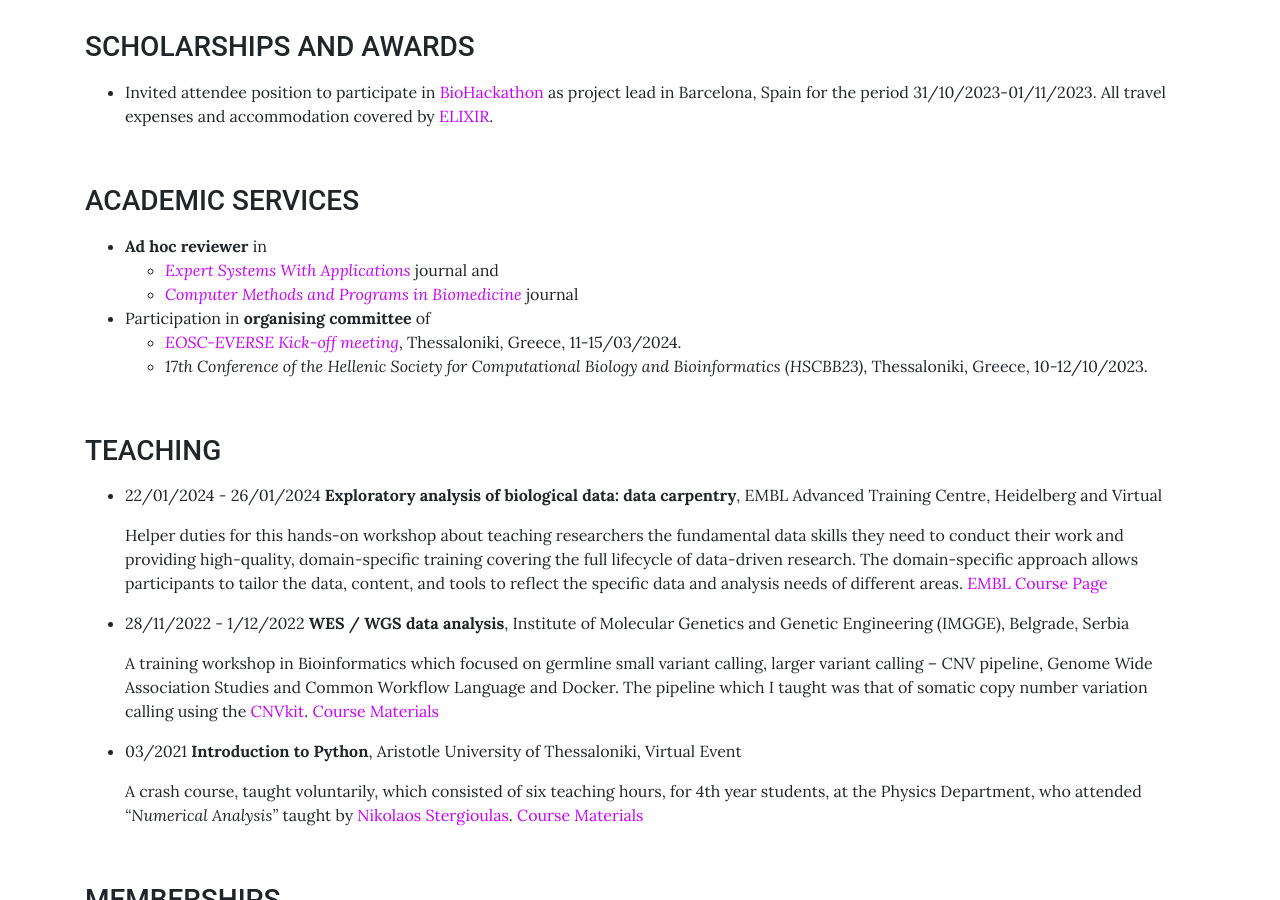
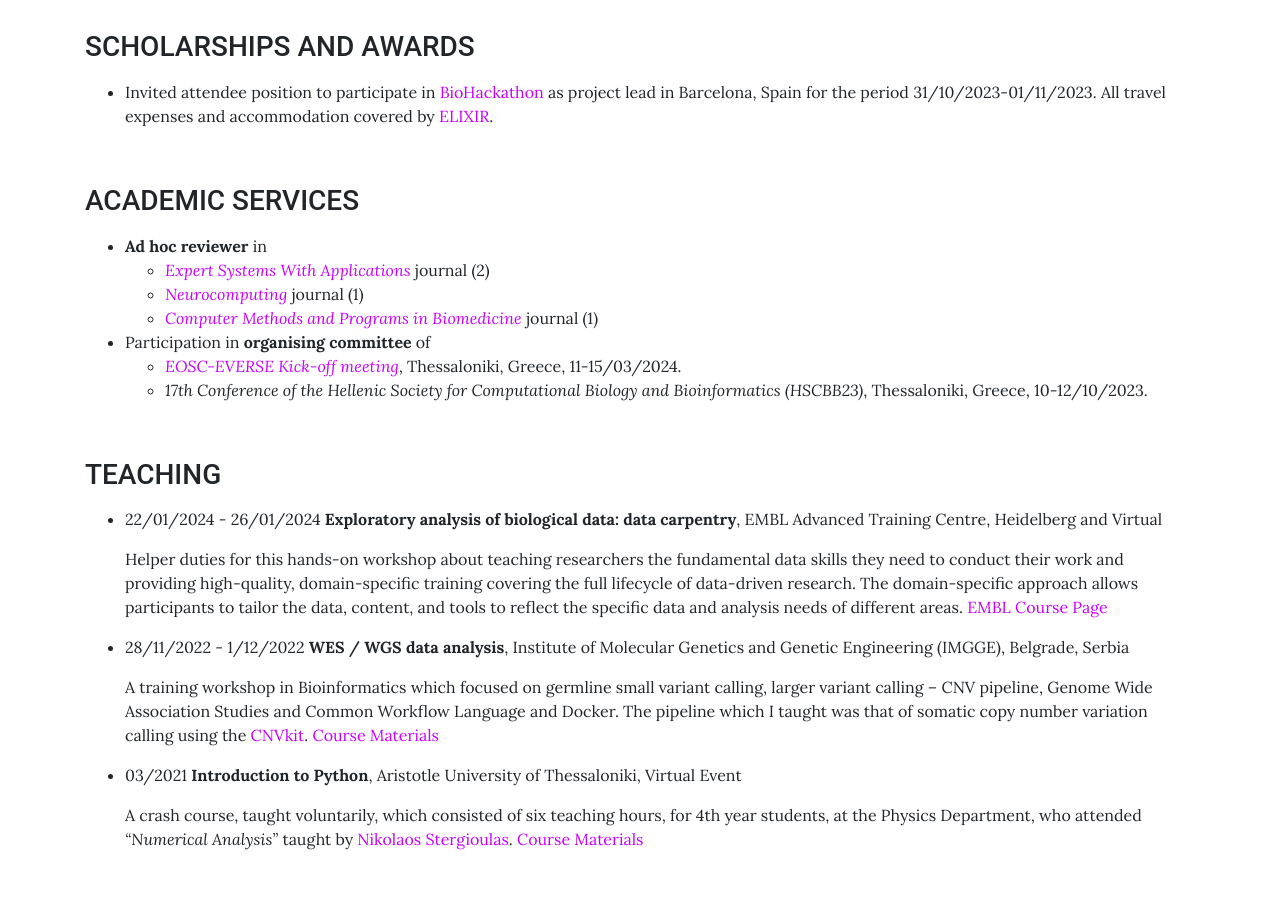
Before and after one commit to sfragkoul/sfragkoul.github.io, a Jekyll site: the page built from pages/CV.md, in a window 1280 px wide and 900 px high, scrolled down 1353 px. Built offline with Jekyll 4.4.1, drawn with Linux system fonts in a browser that asks for light colours.

Commit message:
Update CV.md

```diff
--- a/pages/CV.md
+++ b/pages/CV.md
@@ -63,8 +63,9 @@ background: /assets/img/groupLogo/CV.jpg
 <p style="margin-bottom:15px"></p>
 
 - **Ad hoc reviewer** in
-   - [*Expert Systems With Applications*](https://www.sciencedirect.com/journal/expert-systems-with-applications) journal and
-   - [*Computer Methods and Programs in Biomedicine*](https://www.sciencedirect.com/journal/computer-methods-and-programs-in-biomedicine) journal
+   - [*Expert Systems With Applications*](https://www.sciencedirect.com/journal/expert-systems-with-applications) journal (2)
+   - [*Neurocomputing*](https://www.sciencedirect.com/journal/neurocomputing) journal (1)
+   - [*Computer Methods and Programs in Biomedicine*](https://www.sciencedirect.com/journal/computer-methods-and-programs-in-biomedicine) journal (1)
 - Participation in **organising committee** of
   - [*EOSC-EVERSE Kick-off meeting*](https://everse.software/), Thessaloniki, Greece, 11-15/03/2024.
   - *17th Conference of the Hellenic Society for Computational Biology and Bioinformatics (HSCBB23)*, Thessaloniki, Greece, 10-12/10/2023.
```
